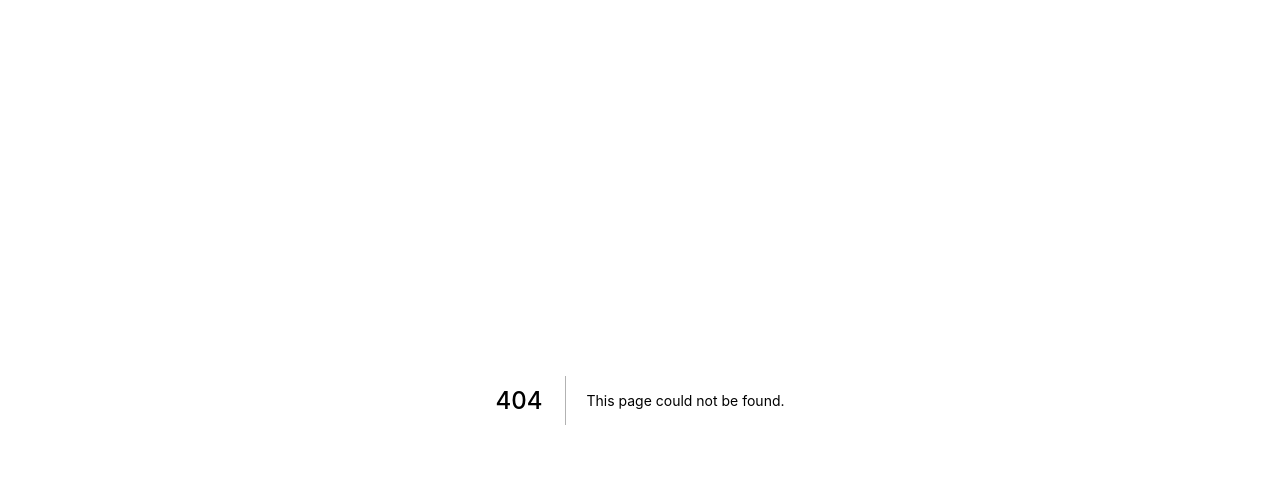
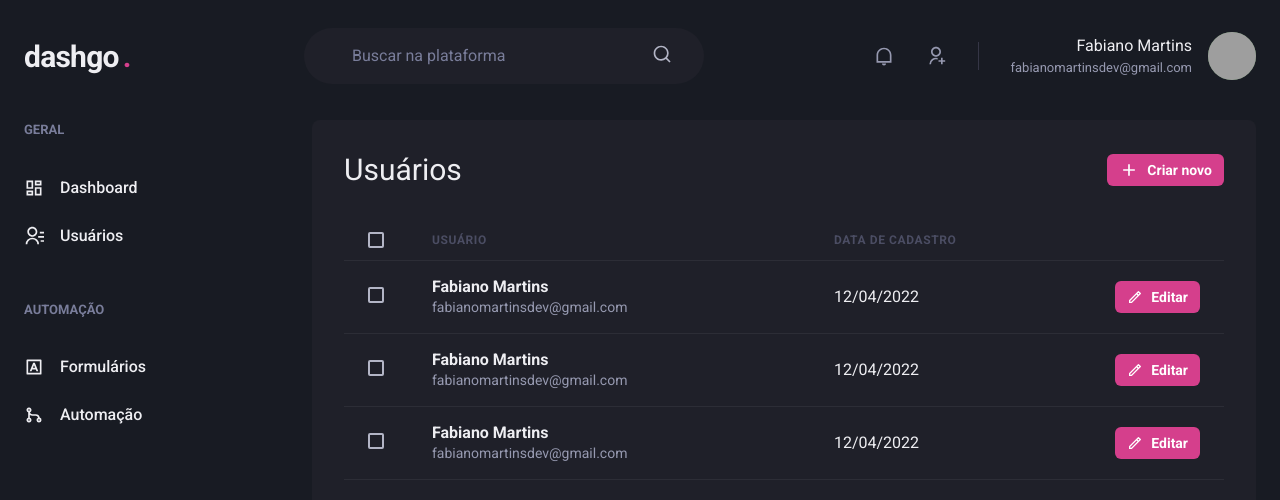
Before and after one commit to fabianomartinsdev/dashgo, a Next.js app: page /users in a window 1280 px wide. Before the commit this address had no page. Shown: the top 500 px of the page. Built offline with nearby package versions, Linux system fonts and the light colour scheme; grey boxes are pictures that could not be loaded.

Commit message:
Create list of users page

```diff
--- /dev/null
+++ b/src/pages/users/index.tsx
@@ -0,0 +1,142 @@
+import {
+  Box,
+  Button,
+  Checkbox,
+  Flex,
+  Heading,
+  Icon,
+  Table,
+  Tbody,
+  Td,
+  Th,
+  Thead,
+  Tr,
+  Text,
+} from "@chakra-ui/react";
+import { RiAddLine, RiPencilLine } from "react-icons/ri";
+import { Header } from "../../components/Header";
+import { Sidebar } from "../../components/Sidebar";
+
+export default function UserList() {
+  return (
+    <Box>
+      <Header />
+
+      <Flex w="100%" my="6" maxWidth={1400} mx="auto" px="6">
+        <Sidebar />
+
+        <Box flex="1" borderRadius={8} bg="gray.800" p="8">
+          <Flex mb="8" justify="space-between" align="center">
+            <Heading size="lg" fontWeight="normal">
+              Usuários
+            </Heading>
+
+            <Button
+              as="a"
+              size="sm"
+              fontSize="sm"
+              colorScheme="pink"
+              leftIcon={<Icon as={RiAddLine} fontSize="20" />}
+              cursor="pointer"
+            >
+              Criar novo
+            </Button>
+          </Flex>
+
+          <Table colorScheme="whiteAlpha">
+            <Thead>
+              <Tr>
+                <Th px="6" color="gray.300" width="8">
+                  <Checkbox colorScheme="pink" />
+                </Th>
+                <Th>Usuário</Th>
+                <Th>Data de cadastro</Th>
+                <Th w="8"></Th>
+              </Tr>
+            </Thead>
+            <Tbody>
+              <Tr>
+                <Td px="6">
+                  <Checkbox colorScheme="pink" />
+                </Td>
+                <Td>
+                  <Box>
+                    <Text fontWeight="bold">Fabiano Martins</Text>
+                    <Text fontSize="sm" color="gray.300">
+                      fabianomartinsdev@gmail.com
+                    </Text>
+                  </Box>
+                </Td>
+                <Td>12/04/2022</Td>
+                <Td>
+                  <Button
+                    as="a"
+                    size="sm"
+                    fontSize="sm"
+                    colorScheme="pink"
+                    leftIcon={<Icon as={RiPencilLine} fontSize="16" />}
+                    cursor="pointer"
+                  >
+                    Editar
+                  </Button>
+                </Td>
+              </Tr>
+              <Tr>
+                <Td px="6">
+                  <Checkbox colorScheme="pink" />
+                </Td>
+                <Td>
+                  <Box>
+                    <Text fontWeight="bold">Fabiano Martins</Text>
+                    <Text fontSize="sm" color="gray.300">
+                      fabianomartinsdev@gmail.com
+                    </Text>
+                  </Box>
+                </Td>
+                <Td>12/04/2022</Td>
+                <Td>
+                  <Button
+                    as="a"
+                    size="sm"
+                    fontSize="sm"
+                    colorScheme="pink"
+                    leftIcon={<Icon as={RiPencilLine} fontSize="16" />}
+                    cursor="pointer"
+                  >
+                    Editar
+                  </Button>
+                </Td>
+              </Tr>
+              <Tr>
+                <Td px="6">
+                  <Checkbox colorScheme="pink" />
+                </Td>
+                <Td>
+                  <Box>
+                    <Text fontWeight="bold">Fabiano Martins</Text>
+                    <Text fontSize="sm" color="gray.300">
+                      fabianomartinsdev@gmail.com
+                    </Text>
+                  </Box>
+                </Td>
+                <Td>12/04/2022</Td>
+                <Td>
+                  <Button
+                    as="a"
+                    size="sm"
+                    fontSize="sm"
+                    colorScheme="pink"
+                    leftIcon={<Icon as={RiPencilLine} fontSize="16" />}
+                    cursor="pointer"
+                  >
+                    Editar
+                  </Button>
+                </Td>
+              </Tr>
+            </Tbody>
+          </Table>
+        </Box>
+      </Flex>
+    </Box>
+  );
+}
```
